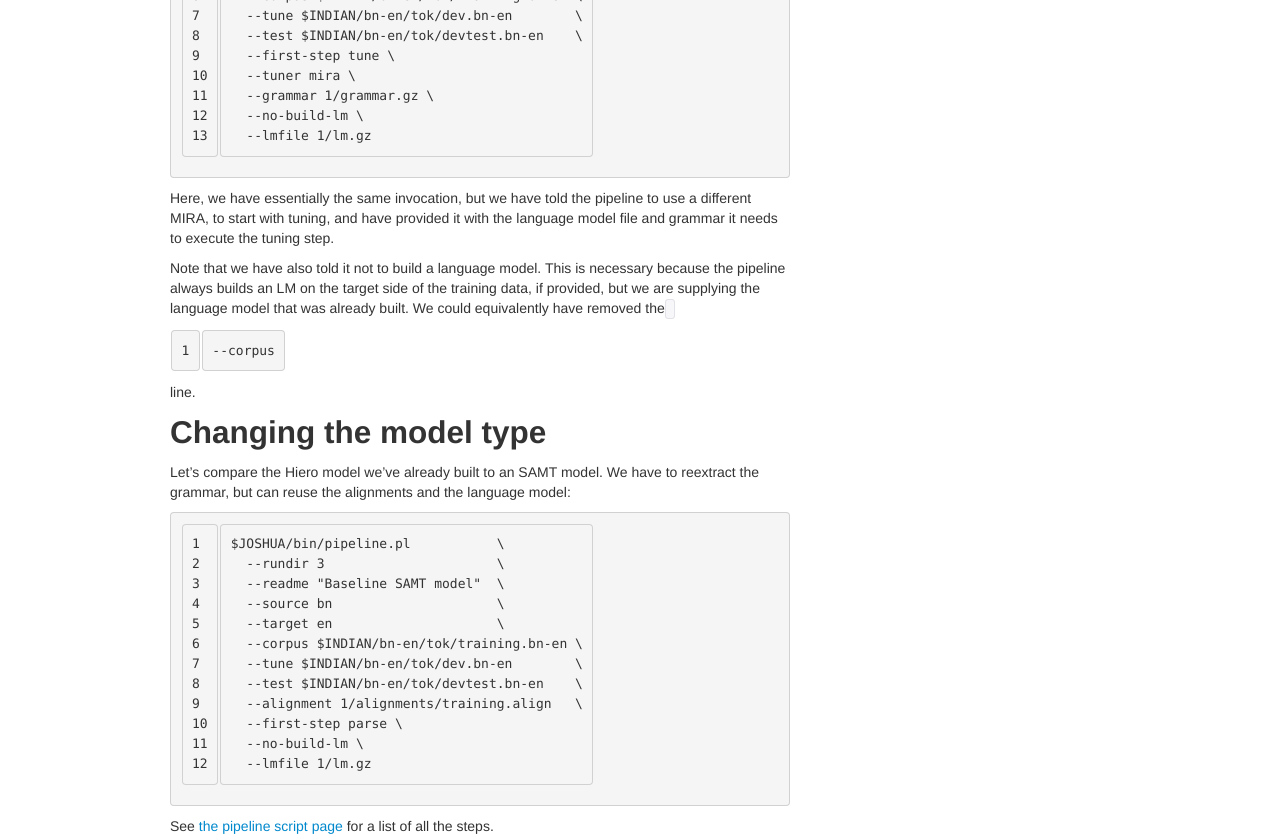
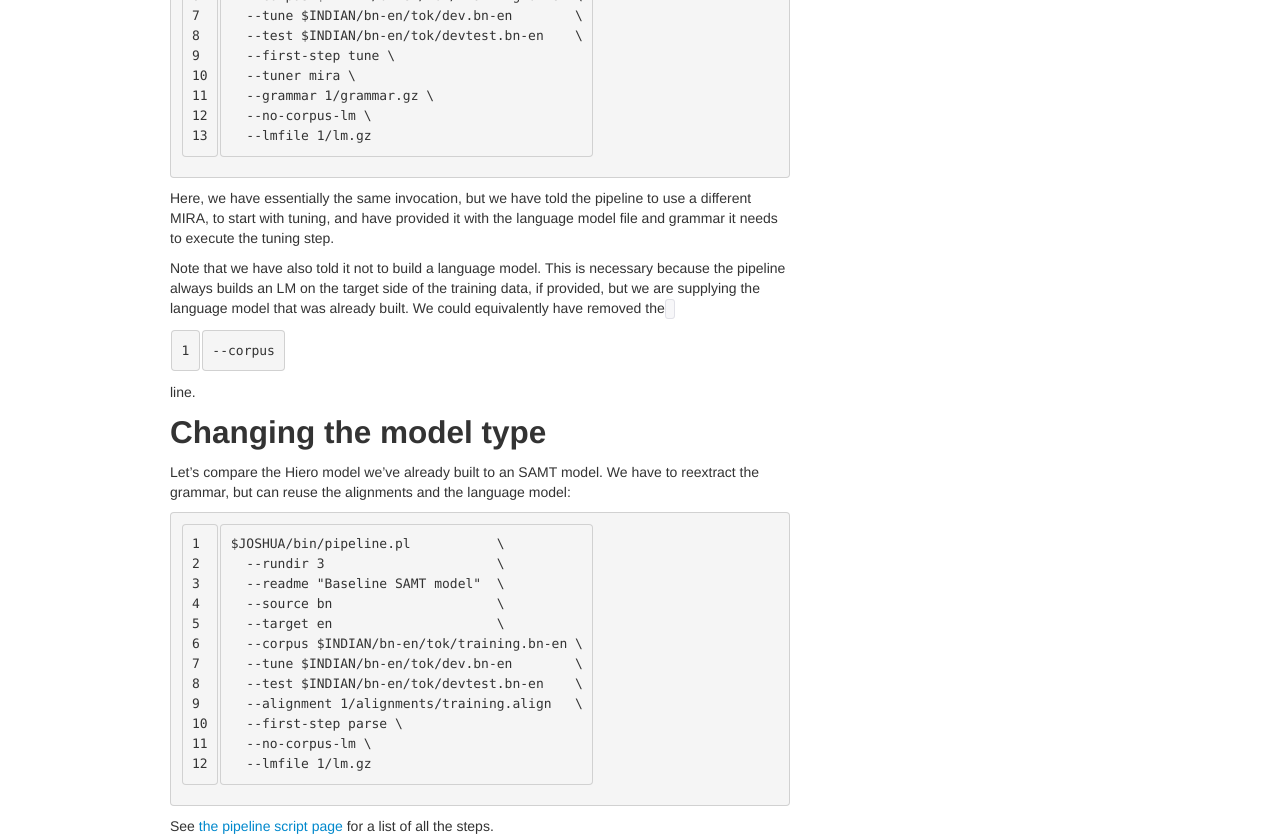
Before and after one commit to joshua-decoder/joshua-decoder.github.com, a Jekyll site: the page built from 5.0/tutorial.md, in a window 1280 px wide and 1400 px high, scrolled down 4130 px. Shown: the part 372-1212 px from the top of the window. Built offline with Jekyll 4.4.1, drawn with Linux system fonts in a browser that asks for light colours; nearby versions of some CDN libraries; library files that are not in the unit come from our copies; comment, search, counter and statistics services are not loaded; some of the changed text lies outside the part shown.

Commit message:
fixed typo

```diff
--- a/5.0/tutorial.md
+++ b/5.0/tutorial.md
@@ -134,7 +134,7 @@ directory, tell the pipeline to start at the tuning step, and provide the needed
       --first-step tune \
       --tuner mira \
       --grammar 1/grammar.gz \
-      --no-build-lm \
+      --no-corpus-lm \
       --lmfile 1/lm.gz
 
  Here, we have essentially the same invocation, but we have told the pipeline to use a different
@@ -161,7 +161,7 @@ grammar, but can reuse the alignments and the language model:
       --test $INDIAN/bn-en/tok/devtest.bn-en    \
       --alignment 1/alignments/training.align   \
       --first-step parse \
-      --no-build-lm \
+      --no-corpus-lm \
       --lmfile 1/lm.gz
 
 See [the pipeline script page](pipeline.html#steps) for a list of all the steps.
```
